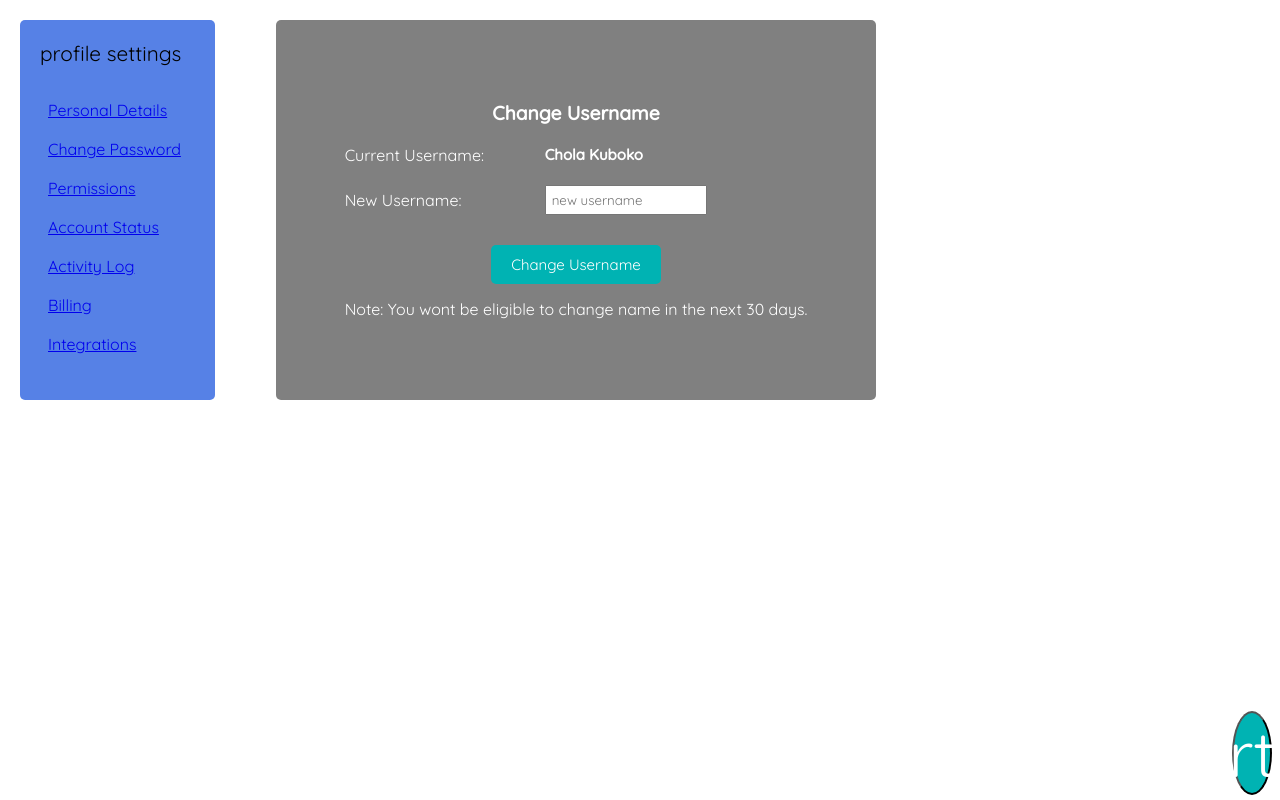
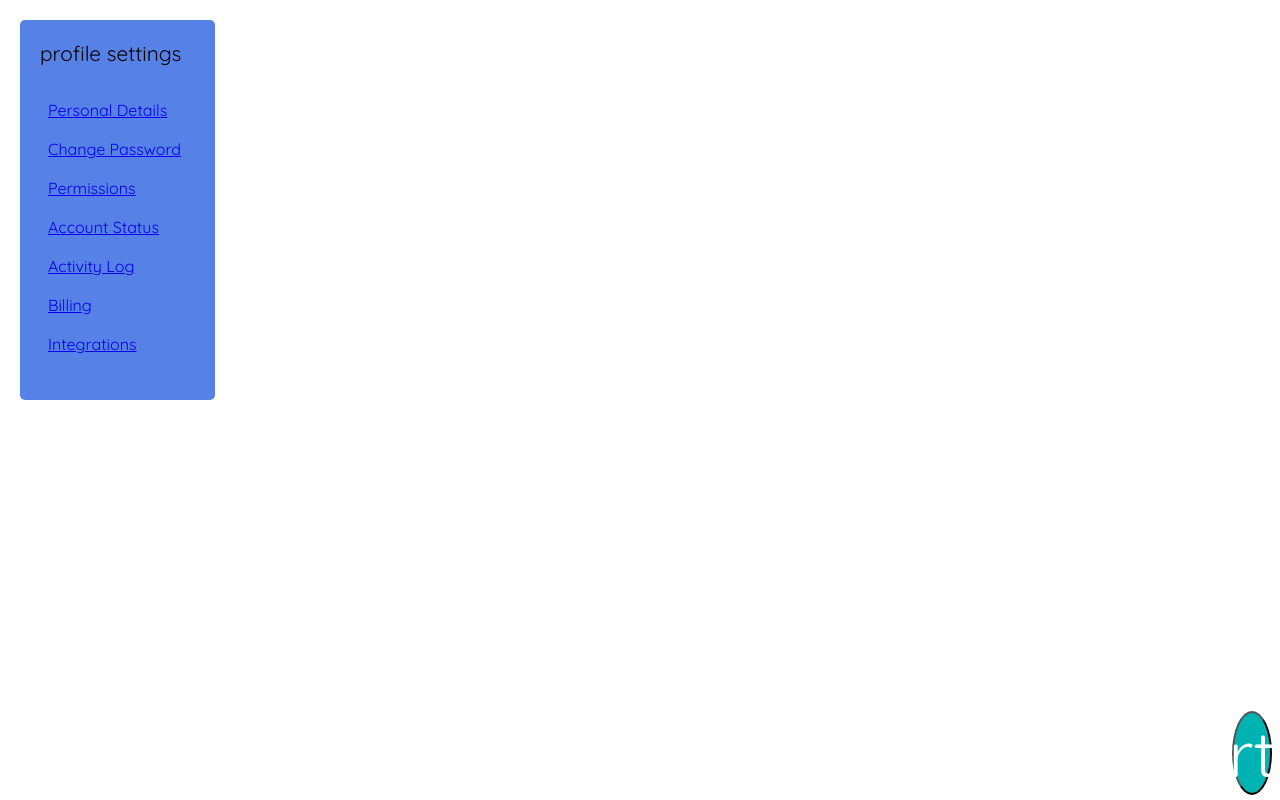
Before and after one commit to DC-21/React-Admin-Dashboard, a React (Vite) app: page /email in a window 1280 px wide. Built offline with nearby package versions, Linux system fonts and the light colour scheme.

Commit message:
first commit

```diff
--- a/src/App.jsx
+++ b/src/App.jsx
@@ -3,8 +3,7 @@ import { Route, Routes } from "react-router-dom";
 import Profile from './components/Profile'
 import Username from './pages/Username'
 import Password from './pages/Password';
-import Team from './pages/Team';
-import Email from './pages/Email';
+import Permissions from './pages/Permissions';
 import Plan from './pages/Plan';
 import Billing from './pages/Billing';
 import Integrations from './pages/Integrations';
@@ -16,8 +15,7 @@ const App = () => {
       <Routes>
       <Route path="/username" element={<Username />} />
       <Route path="/password" element={<Password />} />
-      <Route path="/team" element={<Team />} />
-      <Route path="/email" element={<Email />} />
+      <Route path="/permissions" element={<Permissions />} />
       <Route path="/plan" element={<Plan />} />
       <Route path="/billing" element={<Billing />} />
       <Route path="/integrations" element={<Integrations />} />
--- a/src/components/Profile.jsx
+++ b/src/components/Profile.jsx
@@ -39,7 +39,7 @@ const Profile = () => {
               Change Password
             </p>
           </Link>
-          <Link to="/team" style={{ cursor: 'pointer' }}>
+          <Link to="/permissions" style={{ cursor: 'pointer' }}>
             <p
               style={{
                 height: '25px',
--- a/src/pages/Email.jsx
+++ /dev/null
@@ -1,49 +0,0 @@
-import { useState } from "react";
-import "./main.css";
-
-const Email = () => {
-  const [username, setUsername] = useState("Chola Kuboko");
-  const [newUsername, setNewUsername] = useState("");
-
-  const handleChange = (e) => {
-    setNewUsername(e.target.value);
-  };
-
-  const handleSubmit = (e) => {
-    e.preventDefault();
-    setUsername(newUsername);
-    setNewUsername("");
-  };
-
-  return (
-    <div className="username">
-        <span>Change Username</span>
-      <div className="user">
-        <div className="name">
-          <p>Current Username:</p>
-          <span>{username}</span>
-        </div>
-        <div className="new">
-          <p>New Username:</p>
-          <form className="fm" onSubmit={handleSubmit}>
-            <input
-              className="in"
-              type="text"
-              placeholder="new username"
-              value={newUsername}
-              onChange={handleChange}
-            />
-          </form>
-        </div>
-        <div className="btn">
-          <button onClick={handleSubmit} type="submit">
-            Change Username
-          </button>
-          <p>Note: You wont be eligible to change name in the next 30 days.</p>
-        </div>
-      </div>
-    </div>
-  );
-};
-
-export default Email;
--- /dev/null
+++ b/src/pages/Permissions.jsx
@@ -0,0 +1,24 @@
+import "./main.css";
+
+const Permissions = () => {
+
+  return (
+    <div className="username">
+        <span>Change Username</span>
+      <div className="user">
+        <div className="name">
+          <p>Current Username:</p>
+          <span></span>
+        </div>
+        <div className="btn">
+          <button>
+            Change Username
+          </button>
+          <p>Note: You wont be eligible to change name in the next 30 days.</p>
+        </div>
+      </div>
+    </div>
+  );
+};
+
+export default Permissions;
```
